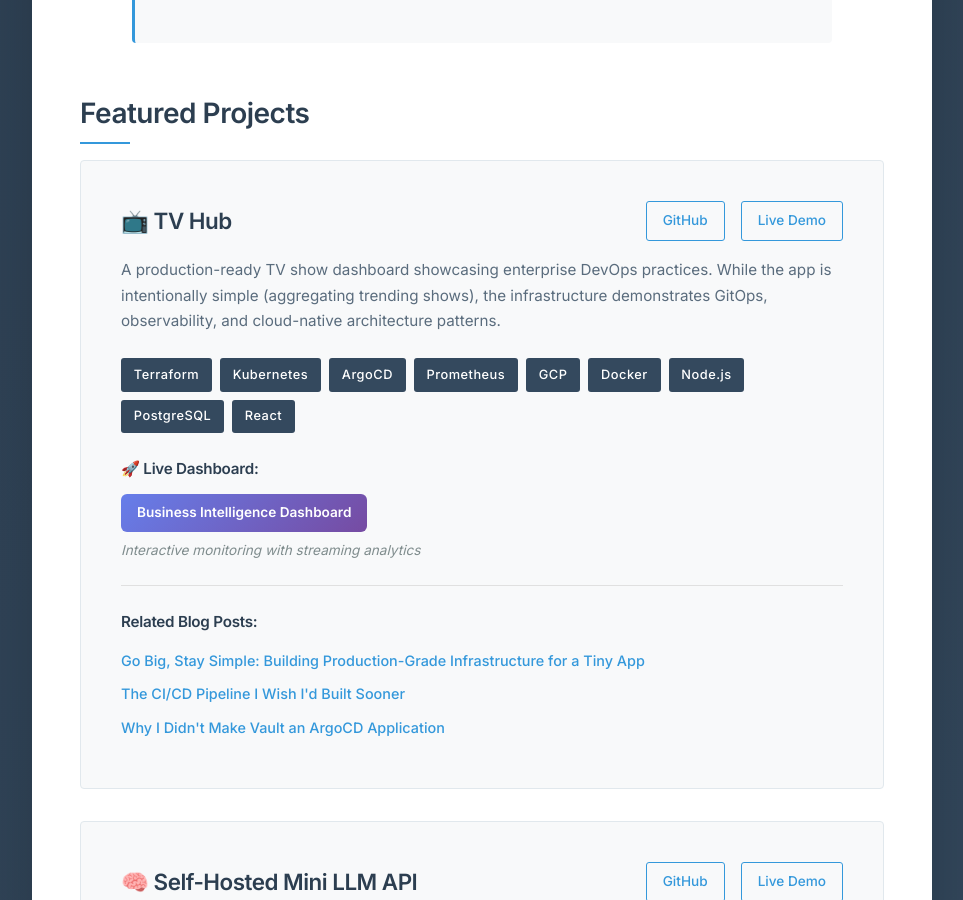
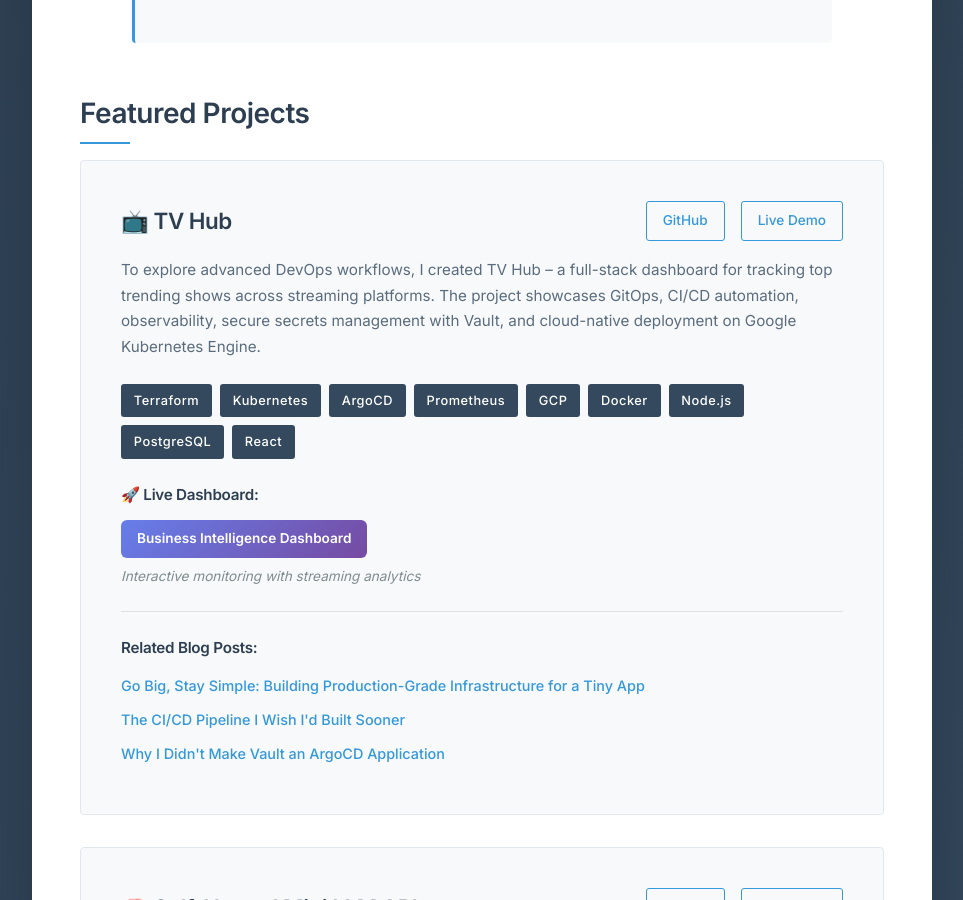
Before and after one commit to navillasa/navillasa.github.io, a Jekyll site: the page built from index.md, in a window 1280 px wide and 900 px high, scrolled down 727 px. Shown: the whole window, without its empty margins (158-1121 px from the left). Built offline with Jekyll 4.4.1, drawn with Linux system fonts in a browser that asks for light colours.

Commit message:
update project description

```diff
--- a/index.md
+++ b/index.md
@@ -50,7 +50,7 @@ title: "DevOps Engineer"
                 </div>
             </div>
             <p class="project-description">
-                A production-ready TV show dashboard showcasing enterprise DevOps practices. While the app is intentionally simple (aggregating trending shows), the infrastructure demonstrates GitOps, observability, and cloud-native architecture patterns.
+                To explore advanced DevOps workflows, I created TV Hub – a full-stack dashboard for tracking top trending shows across streaming platforms. The project showcases GitOps, CI/CD automation, observability, secure secrets management with Vault, and cloud-native deployment on Google Kubernetes Engine.
             </p>
             <div class="tech-stack">
                 <span class="tech-tag">Terraform</span>
```
Also changed, not shown: 3 other files.
